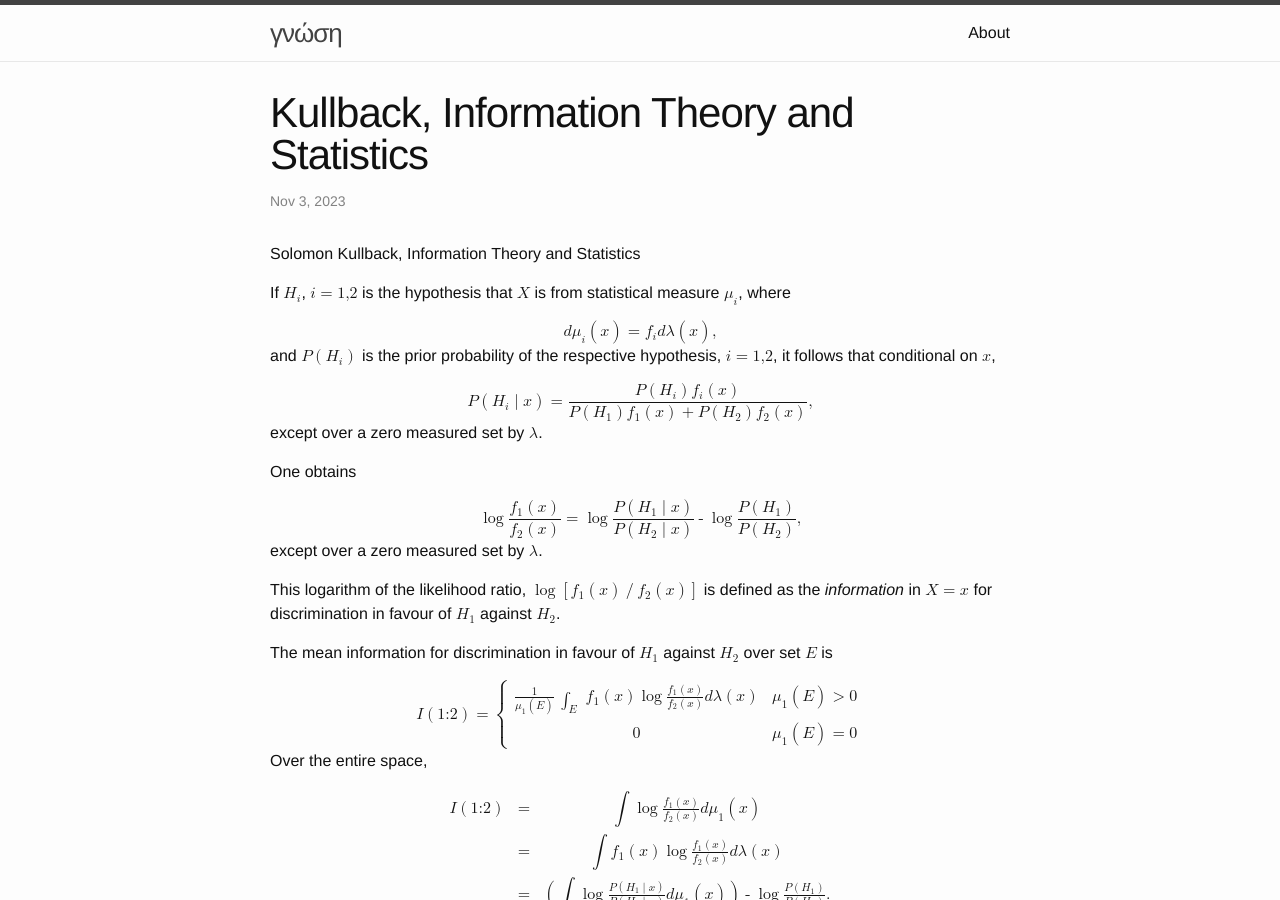
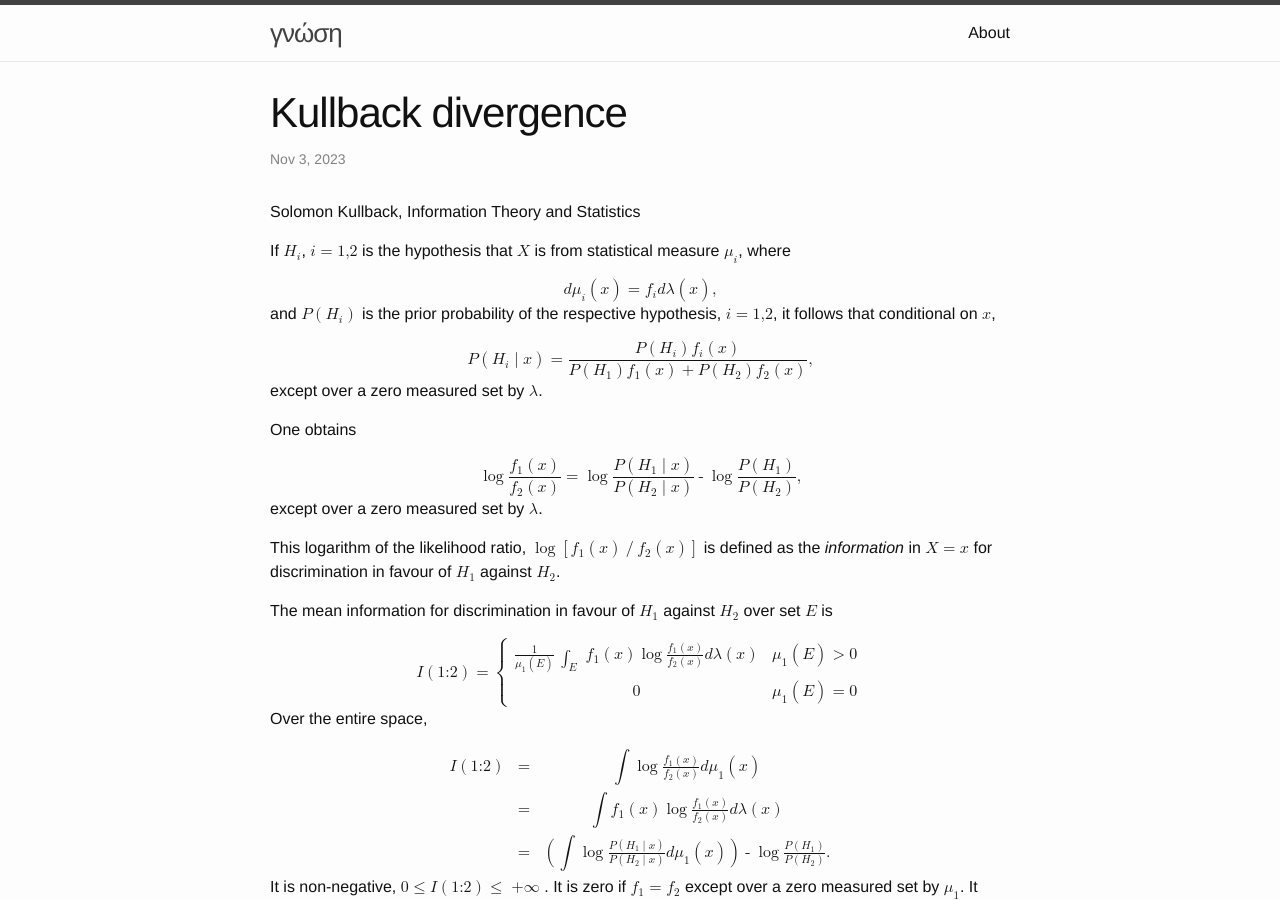
Before and after one commit to jli05/jli05.github.io, a Jekyll site: the page built from _posts/2023-11-03-Kullback-divergence.md, in a window 1280 px wide and 900 px high. Built offline with Jekyll 4.4.1, drawn with Linux system fonts in a browser that asks for light colours.

Commit message:
change title

```diff
--- a/_posts/2023-11-03-Kullback-Book.md
+++ b/_posts/2023-11-03-Kullback-divergence.md
@@ -1,5 +1,5 @@
 ---
-title: Kullback, Information Theory and Statistics
+title: Kullback divergence
 layout: post
 ---
 
```
